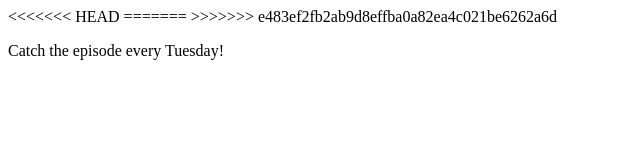
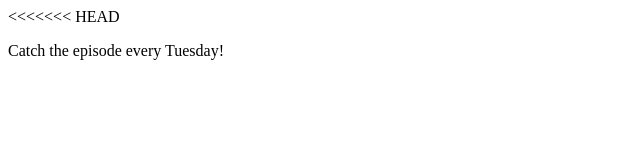
Before and after one commit to mamerian/awesome-hub, a plain HTML site: page about.html in a window 1280 px wide. Shown: the whole page, without its empty margins (0-640 px from the left). Drawn offline with Linux system fonts and the light colour scheme.

Commit message:
CHANGES
Deleted some incorrect code!

```diff
--- a/about.html
+++ b/about.html
@@ -6,8 +6,6 @@
 <body>
 <<<<<<< HEAD
 	<!-- March Folder -->
-=======
->>>>>>> e483ef2fb2ab9d8effba0a82ea4c021be6262a6d
 	<p>Catch the episode every Tuesday!</p>
 
 </body>
```
